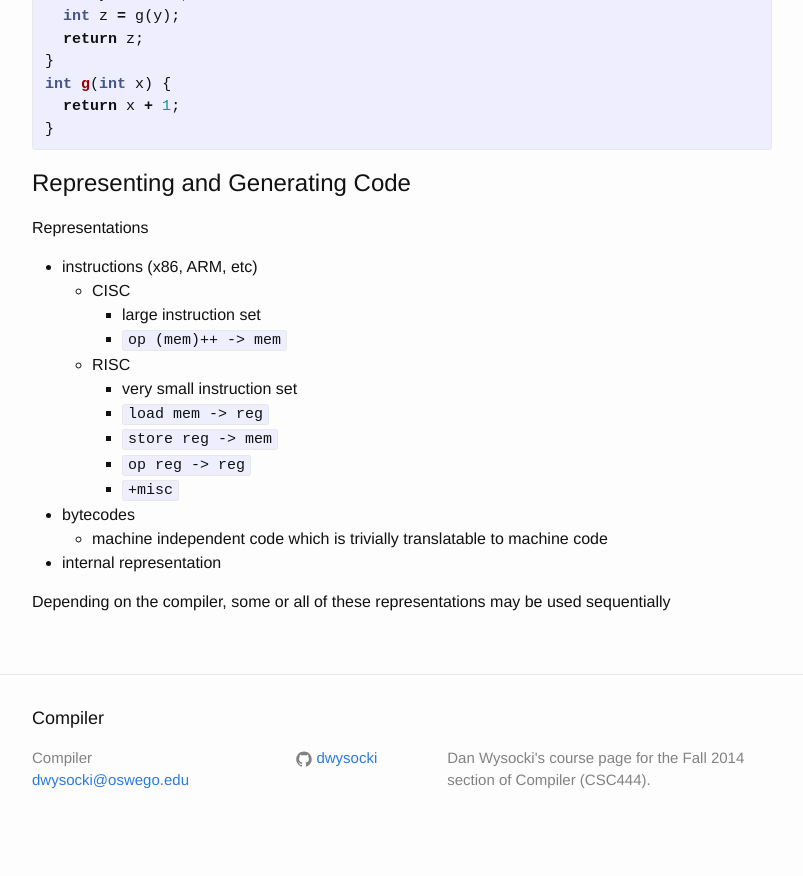
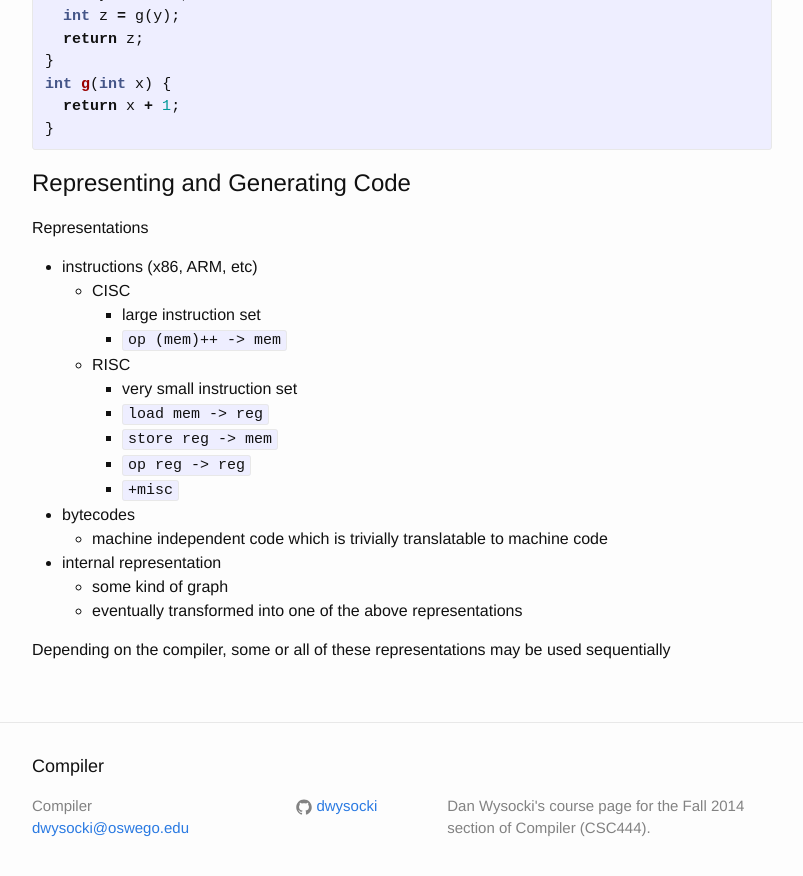
Before and after one commit to dwysocki/csc444, a Jekyll site: the page built from notes.md, in a window 1280 px wide and 900 px high, scrolled down 18008 px. Shown: the top 876 px of the window, without its empty margins (238-1041 px from the left). Built offline with Jekyll 4.4.1, drawn with Linux system fonts in a browser that asks for light colours; before the commit the page ends 18860 px from its top, so only the background shows below that.

Commit message:
klass notes

```diff
--- a/notes.md
+++ b/notes.md
@@ -902,6 +902,8 @@ Representations
 - bytecodes
     - machine independent code which is trivially translatable to machine code
 - internal representation
+    - some kind of graph
+    - eventually transformed into one of the above representations
 
 Depending on the compiler, some or all of these representations may be used
 sequentially
```
